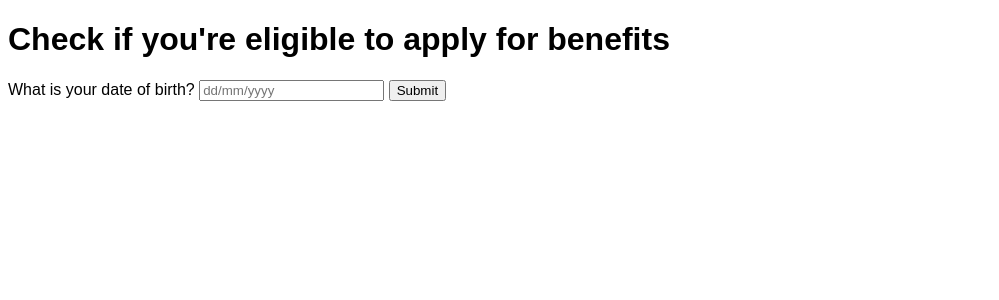
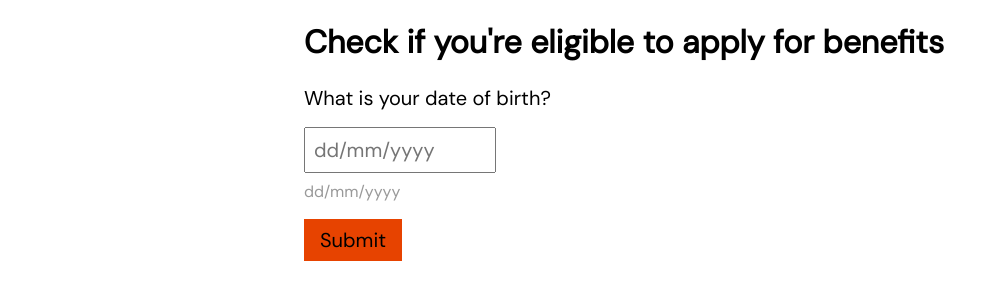
Before and after one commit to joe-dev-public/fac-turn2us-take-home-challenge, a plain HTML site: page index.html in a window 1280 px wide. Shown: the whole page, without its empty margins (0-999 px from the left). Drawn offline with Linux system fonts and the light colour scheme.

Commit message:
Add some basic styling

```diff
--- a/index.html
+++ b/index.html
@@ -4,6 +4,12 @@
     <meta charset="UTF-8">
     <meta name="viewport" content="width=device-width, initial-scale=1.0">
     <title>Joe's Turn2us take-home challenge</title>
+
+    <!-- Similar to Turn2us's General Sans: -->
+    <link rel="preconnect" href="https://fonts.googleapis.com">
+    <link rel="preconnect" href="https://fonts.gstatic.com" crossorigin>
+    <link href="https://fonts.googleapis.com/css2?family=DM+Sans&display=swap" rel="stylesheet">
+
     <link rel="stylesheet" href="style.css">
     <script src="script.js" defer></script>
 </head>
@@ -19,6 +25,7 @@
                 <label>
                     What is your date of birth?
                     <input name="dateOfBirth" type="text" placeholder="dd/mm/yyyy" required>
+                    <span class="helptext">dd/mm/yyyy</span>
                 </label>
                 <input type="submit" value="Submit">
             </form>
--- a/style.css
+++ b/style.css
@@ -1,4 +1,40 @@
 * {
     box-sizing: border-box;
-    font-family: sans-serif;
+    font-family: "DM Sans", "Helvetica", "Arial", sans-serif;
 }
+
+body {
+
+}
+
+#everything {
+    margin: 0 auto;
+    max-width: 42rem;
+}
+
+label, input {
+    font-size: 1.25rem;
+}
+
+input {
+    display: block;
+}
+
+input[type="text"] {
+    margin: 1rem 0 0.25rem 0;
+    padding: 0.5rem;
+    width: 12rem;
+}
+
+input[type="submit"] {
+    background-color: #e74300;
+    border: 0;
+    cursor: pointer;
+    margin: 1rem 0;
+    padding: 0.5rem 1rem;
+}
+
+.helptext {
+    color: hsl(0, 0%, 60%);
+    font-size: 1rem;
+}
```
